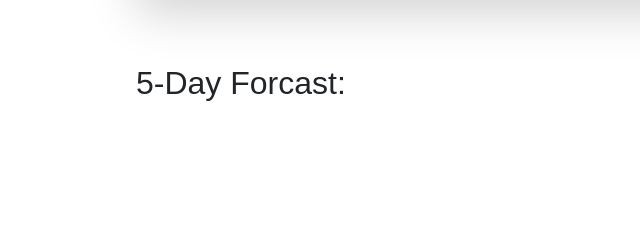
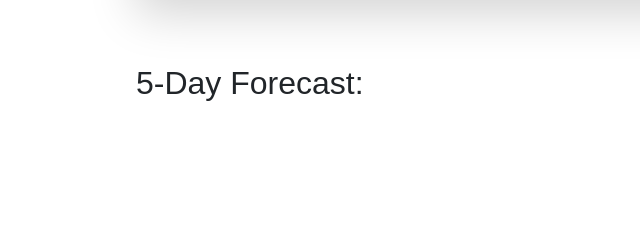
Before and after one commit to MarkHatTHORinc/06-Server-Side-APIs, a plain HTML site: page index.html in a window 1280 px wide. Shown: the part 413-650 px from the top of the page, 334-974 px from the left. Drawn offline with nearby package versions, Linux system fonts and the light colour scheme.

Commit message:
Add README.md file, screenshots,  and make cosmetic changes

```diff
--- a/index.html
+++ b/index.html
@@ -44,7 +44,7 @@
           <!-- UV Index with background color based on UVI -->
         </div>
         <br>
-        <h2>5-Day Forcast:</h2>
+        <h2>5-Day Forecast:</h2>
         <div id="forecast" class="row">
           <!-- Forecast days go here -->
         </div>
```
Also changed, not shown: assets/images/WeatherDashboard_Initial.png (added), assets/images/WeatherDashboard_MultipleCities.png (added), assets/images/WeatherDashboard_OneCity.png (added), 1 other file.
